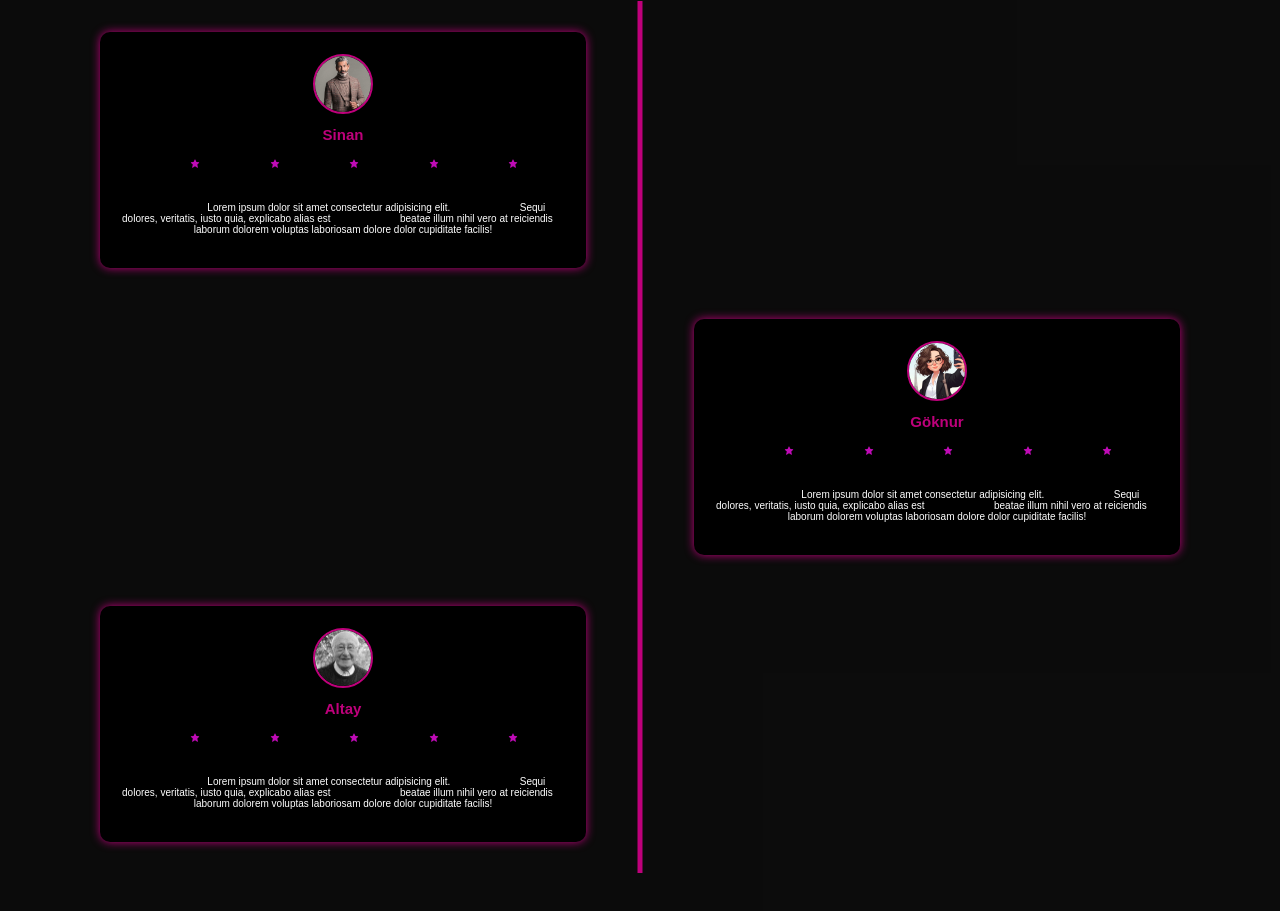
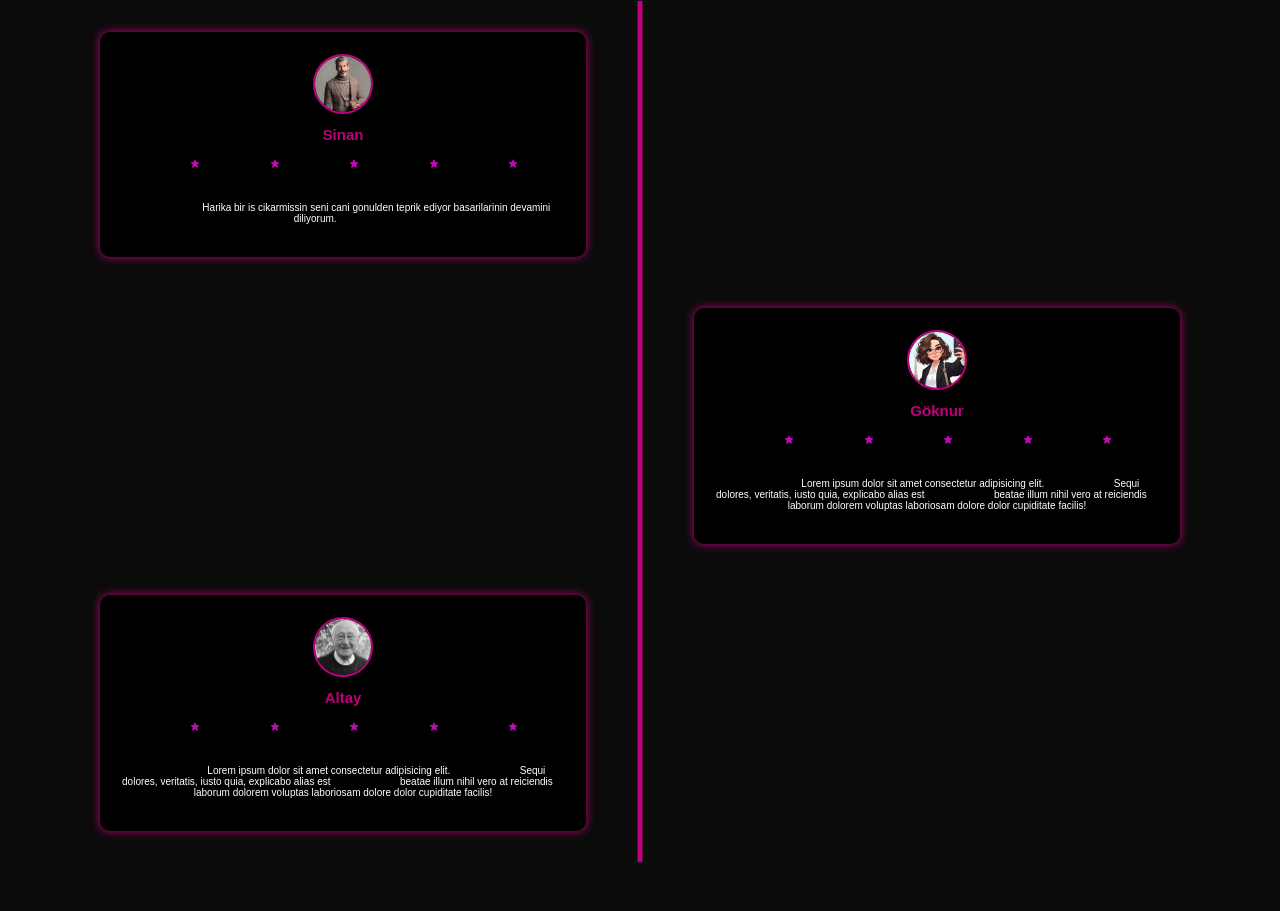
Before and after one commit to zeynepdemirbass23-blip/hayallerim-web, a plain HTML site: page img/index.html in a window 1280 px wide. Shown: the part 4662-5573 px from the top of the page. Drawn offline with nearby package versions, Linux system fonts and the light colour scheme; a web font is replaced by a local one.

Commit message:
HTML paragrafı değiştirildi

```diff
--- a/img/index.html
+++ b/img/index.html
@@ -329,11 +329,7 @@ repellat fuga soluta, impedit perspiciatis laboriosam ex.
 
                     <p>
 
-                        Lorem ipsum dolor sit amet consectetur adipisicing elit.
-                        Sequi dolores, veritatis, iusto quia, explicabo alias est
-                        beatae illum nihil vero at reiciendis
-                        laborum dolorem voluptas laboriosam dolore dolor cupiditate facilis!
-
+                        Harika bir is cikarmissin seni cani gonulden teprik ediyor basarilarinin devamini diliyorum.
                     </p>
 
                 </div>
```
